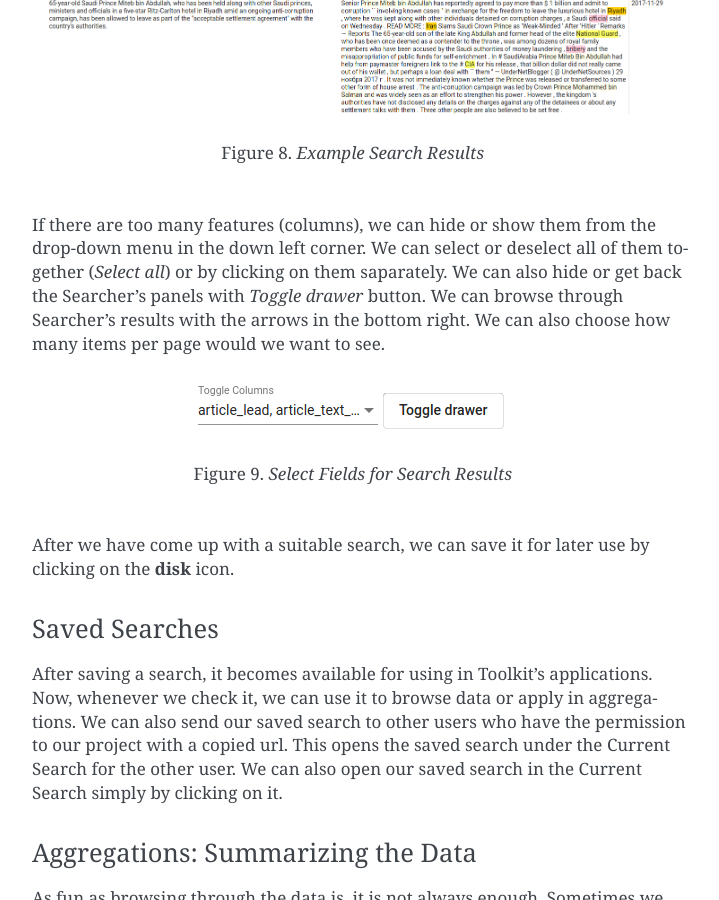
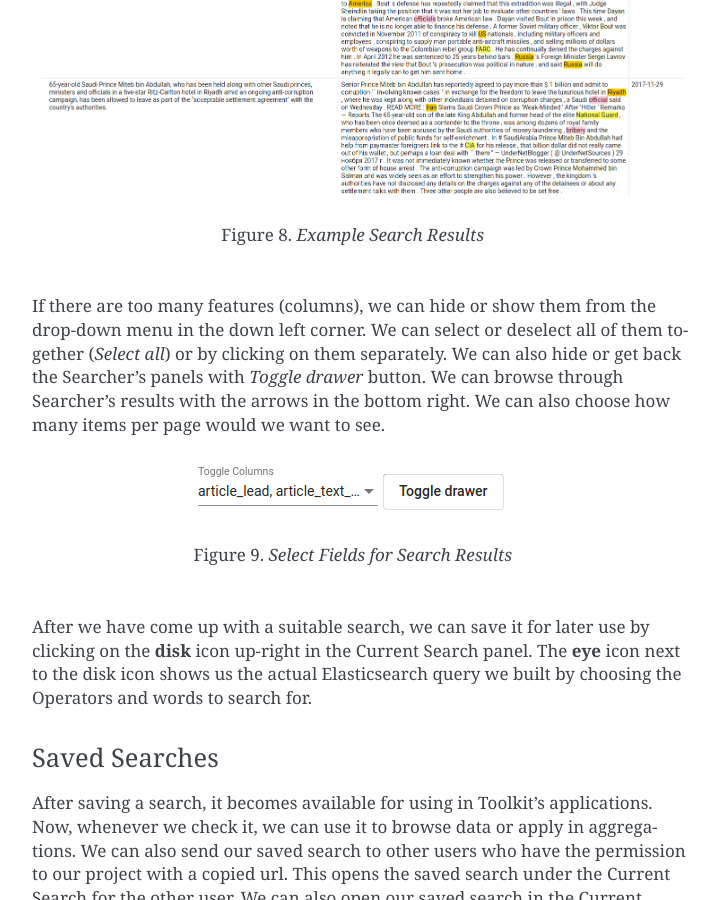
Before and after one commit to texta-tk/texta-tk.github.io, a Sphinx documentation site: the page built from source/gui.rst, in a window 1280 px wide and 900 px high, scrolled down 6113 px. Shown: the whole window, without its empty margins (388-1107 px from the left). Built offline with Sphinx 7.4.7, drawn with Linux system fonts in a browser that asks for light colours; formulas are drawn with MathJax 3; some of the changed text lies outside the part shown.

Commit message:
Update gui.rst

```diff
--- a/source/gui.rst
+++ b/source/gui.rst
@@ -89,13 +89,19 @@
 	In order to use **Search**, project must be selected in upper panel.
 
 Search's graphical interface consists of serveral important panels, which are depicted in Figure 6.
-You can collapse or open the panels by clicking on the arrow in the corner.
+We can collapse or open the panels by clicking on the arrow in the corner.
 
 .. _figure-6:
 
 .. figure:: images/search_panel.png
 
     Figure 6. *Search Panel*
+
+    1. :ref:`Current Search <currentsearch>`
+    2. :ref:`Saved Searches <savedsearches>`
+    3. :ref:`Aggregations <aggregations>`
+
+.. _currentsearch:
 
 Current Search
 ++++++++++++++
@@ -137,7 +143,7 @@
 
     Figure 8. *Example Search Results*
 
-If there are too many features (columns), we can hide or show them from the drop-down menu in the down left corner. We can select or deselect all of them together (*Select all*) or by clicking on them saparately. We can also hide or get back the Searcher's panels with *Toggle drawer* button. We can browse through Searcher's results with the arrows in the bottom right. We can also choose how many items per page would we want to see.
+If there are too many features (columns), we can hide or show them from the drop-down menu in the down left corner. We can select or deselect all of them together (*Select all*) or by clicking on them separately. We can also hide or get back the Searcher's panels with *Toggle drawer* button. We can browse through Searcher's results with the arrows in the bottom right. We can also choose how many items per page would we want to see.
 
 .. _figure-9:
 
@@ -145,7 +151,9 @@
 
     Figure 9. *Select Fields for Search Results*
 
-After we have come up with a suitable search, we can save it for later use by clicking on the **disk** icon.
+After we have come up with a suitable search, we can save it for later use by clicking on the **disk** icon up-right in the Current Search panel. The **eye** icon next to the disk icon shows us the actual Elasticsearch query we built by choosing the Operators and words to search for.
+
+.. _savedsearches:
 
 Saved Searches
 ++++++++++++++
```
Also changed, not shown: other parts of source/gui.rst (+3 -1 lines).
